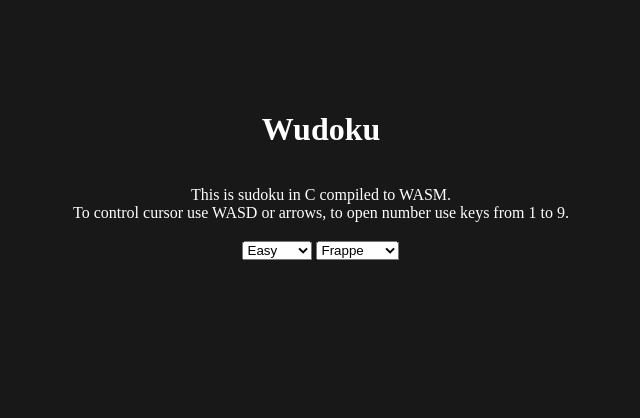
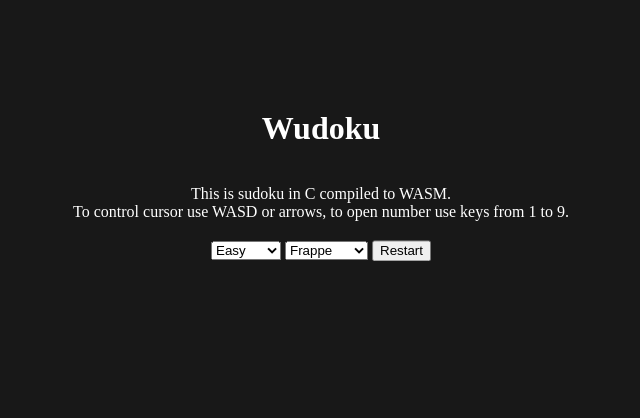
Before and after one commit to wakozim/wudoku, a plain HTML site: page index.html in a window 1280 px wide. Shown: the part 148-566 px from the top of the page, without its empty margins (319-959 px from the left). Drawn offline with Linux system fonts and the light colour scheme; no server answers.

Commit message:
Add restart button

```diff
--- a/index.html
+++ b/index.html
@@ -29,6 +29,8 @@
                     <option value=2>Macchiato</option>
                     <option value=3>Mocha</option>
                 </select>
+
+                <button onclick="restartGame()">Restart</button>
             </div>
             <canvas id="app-sudoku" />
             <script src="./js/script.js"></script>
--- a/js/script.js
+++ b/js/script.js
@@ -116,6 +116,17 @@ function changeColorscheme() {
     renderCanvas(app, ctx, heap_base, buffer);
 }
 
+function restartGame() {
+   w.instance.exports.reset_field();
+
+    const heap_base = w.instance.exports.__heap_base.value;
+    w.instance.exports.render_field(heap_base);
+    const app = document.getElementById(`app-sudoku`);
+    const ctx = app.getContext("2d");
+    const buffer = w.instance.exports.memory.buffer;
+    renderCanvas(app, ctx, heap_base, buffer);
+
+}
 async function startSudoku() {
    const app = document.getElementById(`app-sudoku`);
     if (app === null) {
```
